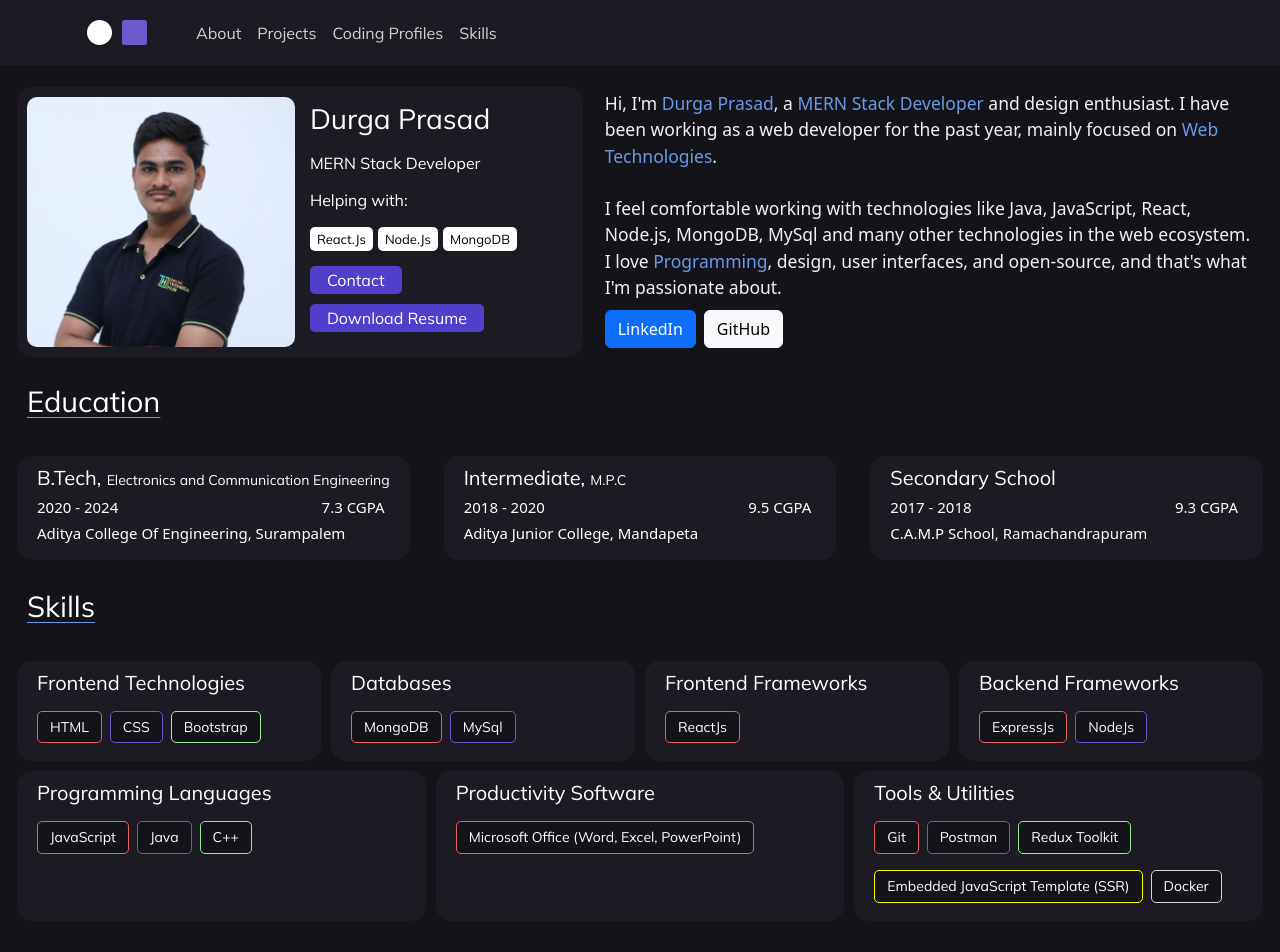
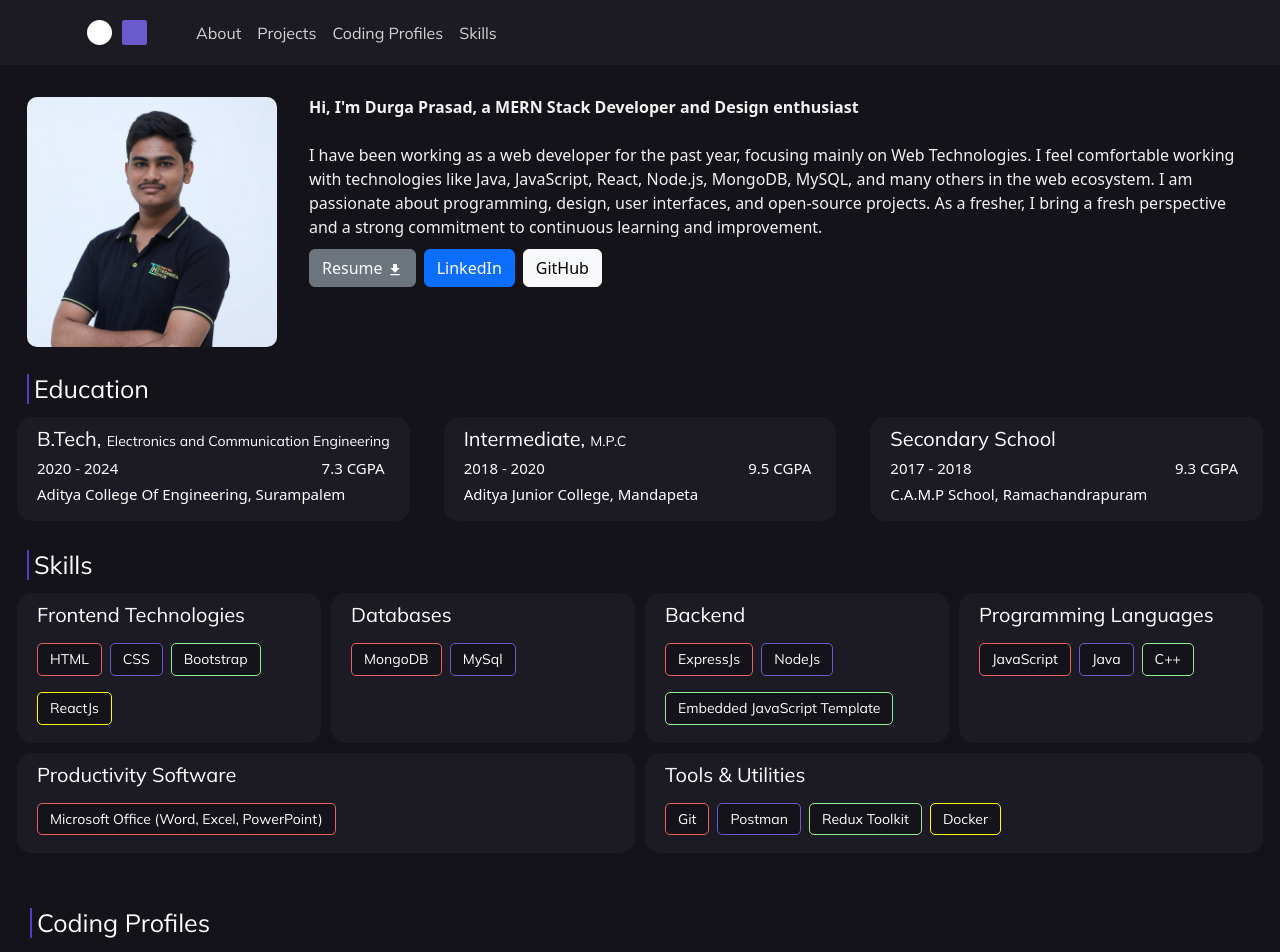
Before and after one commit to Durgaprasad-2002/portfolio_app, a React (Create React App) app: page / in a window 1280 px wide. Shown: the top 952 px of the page. Built offline with nearby package versions, Linux system fonts and the light colour scheme.

Commit message:
Updated Ui

```diff
--- a/src/Modules/About.css
+++ b/src/Modules/About.css
@@ -30,7 +30,6 @@
   flex: 1;
   margin: 7px;
   width: fit-content;
-  background-color: #1c1b23;
   padding: 10px;
   border-radius: 15px;
   font-family: "Mulish", sans-serif;
@@ -80,11 +79,11 @@
   width: auto;
   min-width: 300px;
   margin: 0 5px;
-  padding: 10px;
+  padding: 15px 10px;
 }
 
 .bio-container p {
-  font-size: 17.5px;
+  font-size: 16px;
   color: rgb(244, 241, 241);
   text-align: left;
 }
@@ -97,13 +96,14 @@
 
 .section-title {
   font-family: "Mulish", sans-serif;
-  text-decoration: underline rgb(104, 154, 230) 1px;
-  text-underline-offset: 5px;
   margin-left: 15px;
   font-weight: 500;
   color: white;
   text-align: left;
-  font-size: 29px;
+  font-size: 25px;
+  width: fit-content;
+  border-left: 2px solid rgb(81, 62, 202);
+  padding-left: 5px;
 }
 
 .SkillCardItems {
--- a/src/Modules/About.js
+++ b/src/Modules/About.js
@@ -4,6 +4,7 @@ import "./About.css";
 import Resume from "./Images/VeeraVenkataSaiDurgaPrasadThota_Resume.pdf";
 import img from "./Images/20MH1A04C3.jpg";
 import { useEffect } from "react";
+import { MdDownload } from "react-icons/md";
 
 const About = () => {
   const roles = ["MERN Stack Developer", "Programmer", "Designer"];
@@ -50,41 +51,30 @@ const About = () => {
                     loading="lazy"
                   />
                 </div>
-                <div className="img-card-inner">
-                  <h3>Durga Prasad</h3>
-                  <h6>MERN Stack Developer</h6>
-                  <h6>
-                    Helping with:
-                    <br />
-                    <br />
-                    <span>React.Js</span>
-                    <span>Node.Js</span>
-                    <span>MongoDB</span>
-                  </h6>
-
-                  <a href="tel:+91-9177943677">
-                    <button>Contact</button>
-                  </a>
-                  <a href={Resume} download="SaiDurgaPrasad_Resume.pdf">
-                    <button>Download Resume</button>
-                  </a>
-                </div>
               </div>
             </Suspense>
           </div>
           <div className="bio-container">
             <p>
-              Hi, I'm <span>Durga Prasad</span>, a{" "}
-              <span className="role">{roles[0]}</span> and design enthusiast. I
-              have been working as a web developer for the past year, mainly
-              focused on <span>web technologies</span>.
+              <b>
+                Hi, I'm Durga Prasad, a MERN Stack Developer and Design
+                enthusiast
+              </b>
               <br />
-              <br />I feel comfortable working with technologies like Java,
-              JavaScript, React, Node.js, MongoDB, MySql and many other
-              technologies in the web ecosystem. I love <span>programming</span>
-              , design, user interfaces, and open-source, and that's what I'm
-              passionate about.
               <br />
+              I have been working as a web developer for the past year, focusing
+              mainly on Web Technologies. I feel comfortable working with
+              technologies like Java, JavaScript, React, Node.js, MongoDB,
+              MySQL, and many others in the web ecosystem. I am passionate about
+              programming, design, user interfaces, and open-source projects. As
+              a fresher, I bring a fresh perspective and a strong commitment to
+              continuous learning and improvement.
+              <br />
+              <a href={Resume} download="SaiDurgaPrasad_Resume.pdf">
+                <button className="btn btn-secondary btn-md me-2">
+                  Resume <MdDownload />{" "}
+                </button>
+              </a>
               <a
                 href="https://www.linkedin.com/in/durgaprasadthota/"
                 target="new"
@@ -101,8 +91,10 @@ const About = () => {
         </div>
 
         <div className="container-fluid">
-          <h2 className="section-title">Education</h2>
-          <br />
+          <h2 className="section-title" id="section-head">
+            Education
+          </h2>
+
           <div className="row">
             <div className="col-md-4">
               <div className="edu-card">
@@ -145,7 +137,6 @@ const About = () => {
         <br />
         <div className="container-fluid" id="skill">
           <h2 className="section-title">Skills</h2>
-          <br />
           <div className="SkillCardItems">
             <div className="skill-card">
               <h4>Frontend Technologies</h4>
@@ -153,6 +144,7 @@ const About = () => {
                 <h5>HTML</h5>
                 <h5>CSS</h5>
                 <h5>Bootstrap</h5>
+                <h5>ReactJs</h5>
               </div>
             </div>
 
@@ -165,17 +157,11 @@ const About = () => {
             </div>
 
             <div className="skill-card">
-              <h4>Frontend Frameworks</h4>
-              <div className="skill-wrapper">
-                <h5>ReactJs</h5>
-              </div>
-            </div>
-
-            <div className="skill-card">
-              <h4>Backend Frameworks</h4>
+              <h4>Backend</h4>
               <div className="skill-wrapper">
                 <h5>ExpressJs</h5>
                 <h5>NodeJs</h5>
+                <h5>Embedded JavaScript Template</h5>
               </div>
             </div>
 
@@ -200,7 +186,7 @@ const About = () => {
                 <h5>Git</h5>
                 <h5>Postman</h5>
                 <h5>Redux Toolkit</h5>
-                <h5>Embedded JavaScript Template (SSR)</h5>
+
                 <h5>Docker</h5>
               </div>
             </div>
--- a/src/Modules/Coding.js
+++ b/src/Modules/Coding.js
@@ -17,11 +17,6 @@ export default function Coding() {
       >
         <div className="Prow1">
           <h2>Coding Profiles</h2>
-          <p>
-            you can see the metrics of my Leetcode, GeeksForGeeks, Github
-            account and a few other platform stats, where I share my projects,
-            knowledge and practice.
-          </p>
         </div>
         <div className="content-box">
           <div className="stat-card">
--- a/src/Modules/Project.css
+++ b/src/Modules/Project.css
@@ -10,14 +10,14 @@ body {
 
 .Prow1 h2 {
   font-family: "Mulish", sans-serif;
-  text-decoration: underline rgb(104, 154, 230) 1px;
-  text-underline-offset: 5px;
   text-overflow: clip;
   margin-bottom: 20px;
   font-weight: 500;
   color: white;
   text-align: left;
-  font-size: 29px;
+  font-size: 25px;
+  border-left: 2px solid rgb(81, 62, 202);
+  padding-left: 5px;
 }
 
 .project-container {
--- a/src/Modules/Project.js
+++ b/src/Modules/Project.js
@@ -70,8 +70,7 @@ export default function Project() {
       ],
     },
     {
-      image:
-        "https://encrypted-tbn0.gstatic.com/images?q=tbn:ANd9GcRY23c3UXCGS-CXNb-SSvsP5DFoGGzzDhY4s6-EYInUtA&s",
+      image: "https://kinsta.com/wp-content/uploads/2018/05/what-is-dns.png",
       altText: "DNS Management Tool",
       title: "DNS Management Tool",
       description:
@@ -85,7 +84,7 @@ export default function Project() {
     },
     {
       image:
-        "https://encrypted-tbn2.gstatic.com/images?q=tbn:ANd9GcRPSWfTFhRH5i2L7R8T4VnZak5ozoCQ6yKoVE6ENY1stxm8OkMK",
+        "https://images.marketpath.com/9dda7041-2870-4a96-bf1e-dd8342e86e7c/image/83401e05-762f-4dae-9b16-c27ecd1df6fd/importexport_summary.png",
       altText: "STAAR Exports & Imports",
       title: "STAAR Exports & Imports (Freelance)",
       description:
@@ -94,7 +93,7 @@ export default function Project() {
     },
     {
       image:
-        "https://media.istockphoto.com/id/1290071290/vector/rental-car-icon.jpg?s=612x612&w=0&k=20&c=q4EsvU3jJJYbcZTJ1EzKh6c-Dvy39HagvAUgTCRK9bE=",
+        "https://www.shutterstock.com/image-vector/car-sharing-online-application-concept-600nw-1898241121.jpg",
       altText: "Car Rental Application",
       title: "Car Rental Application",
       description:
@@ -118,7 +117,7 @@ export default function Project() {
 
     {
       image:
-        "https://img.freepik.com/free-vector/tiny-doctors-patients-near-hospital-flat-vector-illustration-therapist-face-mask-saying-goodbye-cured-people-near-medical-building-ambulance-emergency-clinic-concept_74855-25338.jpg",
+        "https://www.emedstore.in/images/servicepage/hospital-app-website-development.png?version=1.1",
       altText: "Hospital Management Application",
       title: "Hospital Management Application",
       description:
@@ -159,7 +158,7 @@ export default function Project() {
   return (
     <div className="project-container">
       <div className="Prow1" id="pro">
-        <h2 style={{ marginLeft: "-25px" }}>Projects</h2>
+        <h2 style={{ marginLeft: "-10px" }}>Projects</h2>
       </div>
       <div className="project-content">
         {projects.map((project, index) => (
```
